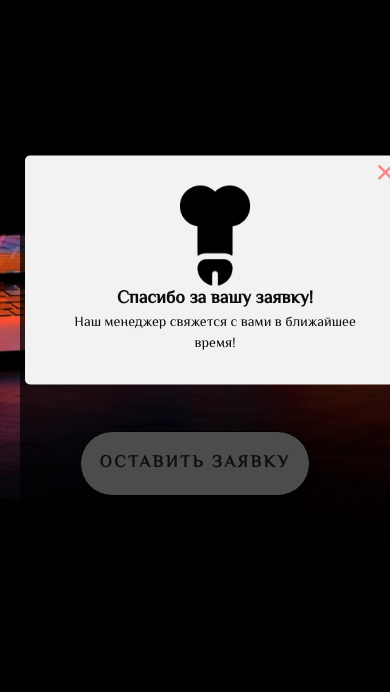
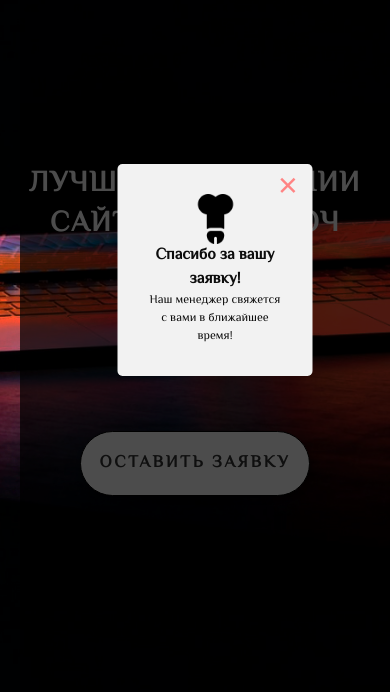
Before and after one commit to Artis555/qualisend, a website: page src/index.html in a window 390 px wide. Shown: the part 152-844 px from the top of the page. Drawn offline with nearby package versions, Linux system fonts and the light colour scheme; files that its build step writes are made by us from their sources; files whose address does not match are found by name.

Commit message:
media for modal

```diff
--- a/src/sass/base/_media.sass
+++ b/src/sass/base/_media.sass
@@ -131,6 +131,14 @@
     .offer
         &__wrapper
             grid-template: auto/1fr
+    .modal
+        &__icon
+            width: 80px
+            height: 80px
+        &__subtitle
+            font-size: 18px
+        &__descr
+            font-size: 14px
 @media (max-width: 767px)
     .menu
         &__links
@@ -176,6 +184,14 @@
             gap: 20px
     .promo-services__title
         font-size: 50px
+    .modal
+        &__icon
+            width: 70px
+            height: 70px
+        &__subtitle
+            font-size: 16px
+        &__descr
+            font-size: 12px
 
 @media (max-width: 595px)
     .menu
@@ -403,3 +419,7 @@
             justify-content: center
             img
                 width: 100%
+    .modal
+        &__icon
+            width: 50px
+            height: 50px
--- a/src/sass/blocks/_modal.sass
+++ b/src/sass/blocks/_modal.sass
@@ -3,7 +3,6 @@
     top: 50%
     left: 50%
     transform: translate(-50%, -50%)
-    width: 380px
     background-color: #f2f2f2
     border-radius: 5px
     padding: 30px
@@ -14,20 +13,20 @@
         margin: 0 auto
     &__close
         position: absolute
-        top: 10px
-        right: 10px
+        top: 15px
+        right: 15px
         font-size: 41px
         line-height: 21px
         color: $main-color
         cursor: pointer
     &__subtitle
         color: #0d0d0d
-        font-size: 18px
+        font-size: 23px
         font-weight: 700
         text-align: center
     &__descr
         color: #0d0d0d
-        font-size: 14px
+        font-size: 19px
         font-weight: 500
         text-align: center
     &__overlay
```
Also changed, not shown: dist/css/style.min.css.
